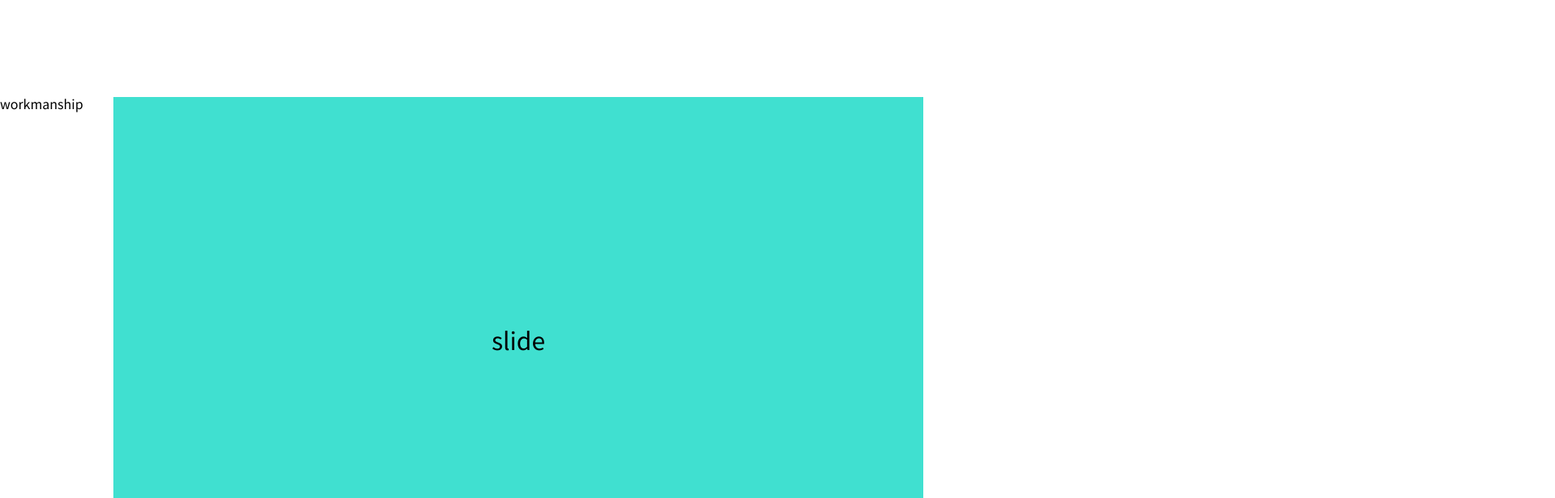
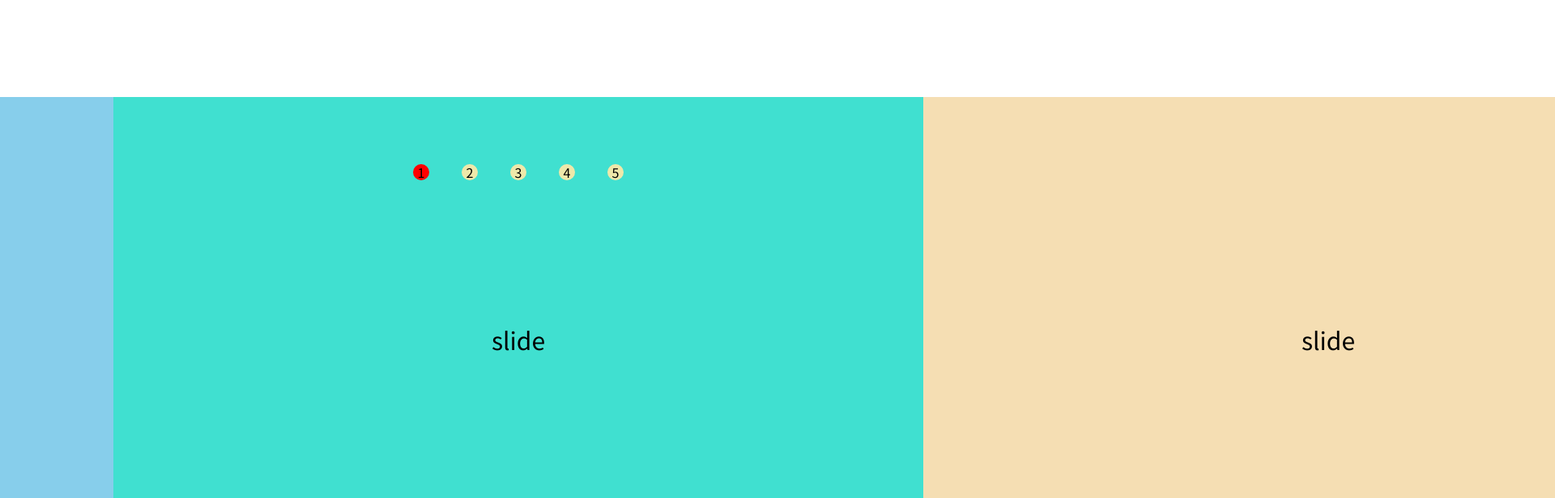
Before and after one commit to wjunhee102/junhee, a React (Create React App) app: page / in a window 1280 px wide. Shown: the part 1680-2296 px from the top of the page at 81% size, 1920 px wide, since content can reach past the window. Built offline with nearby package versions, Linux system fonts and the light colour scheme.

Commit message:
mouseMove오작동 방지

```diff
--- a/src/component/skill/slide.css
+++ b/src/component/skill/slide.css
@@ -4,8 +4,7 @@
 /* slide */
 .main_slide {
    width: 1000px;
-   height: 1000px;
-   overflow: hidden;
+   height: auto;
    position: absolute;
    left: 50%;
    top: 0;
--- a/src/component/skill/slide.js
+++ b/src/component/skill/slide.js
@@ -103,6 +103,7 @@ function Slide() {
 
     function moveing(num, x) {
         ss = true;
+        mouseUp = false;
         let
             i = slideW*num,
             start = i - x,
```
